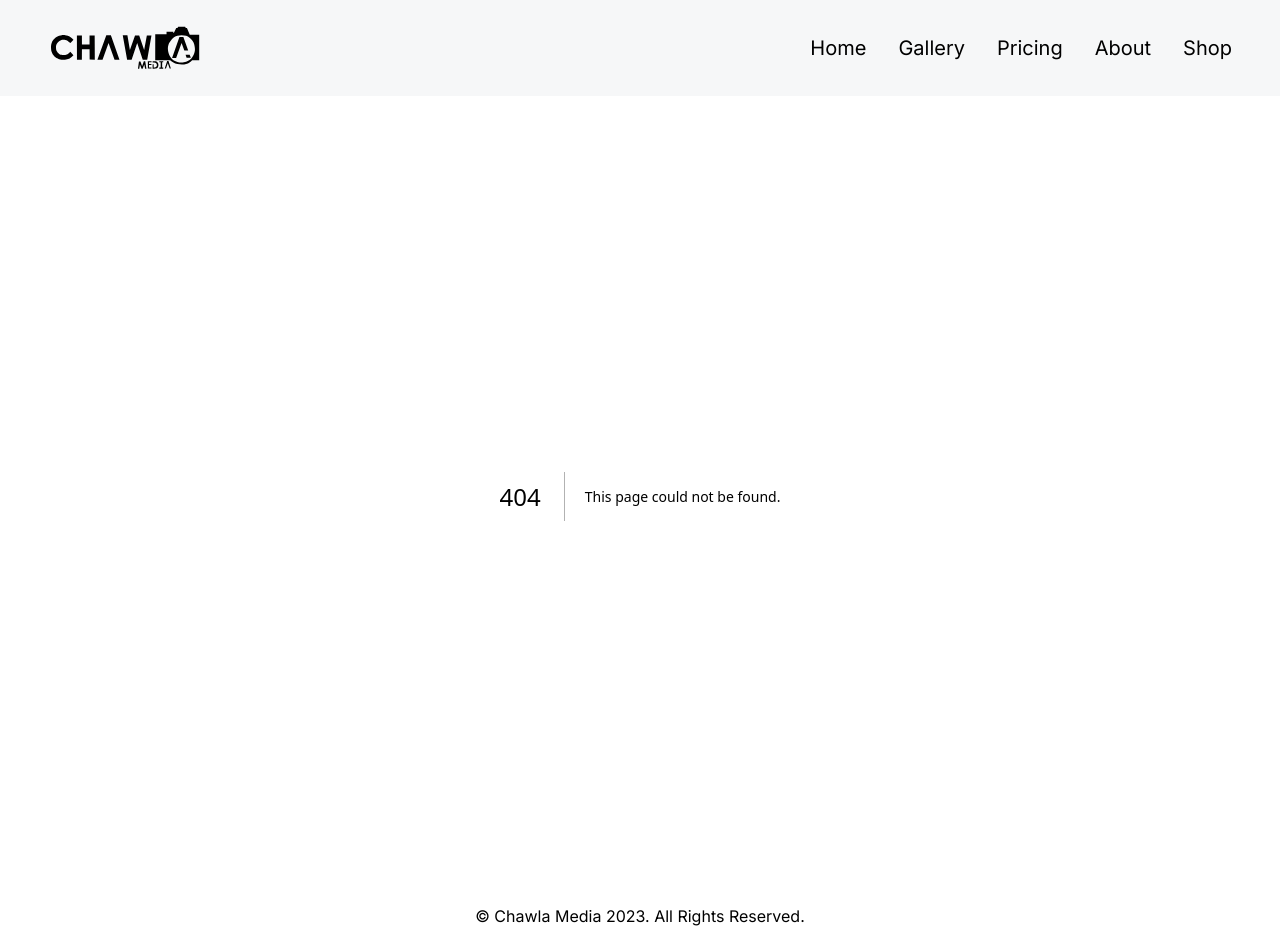
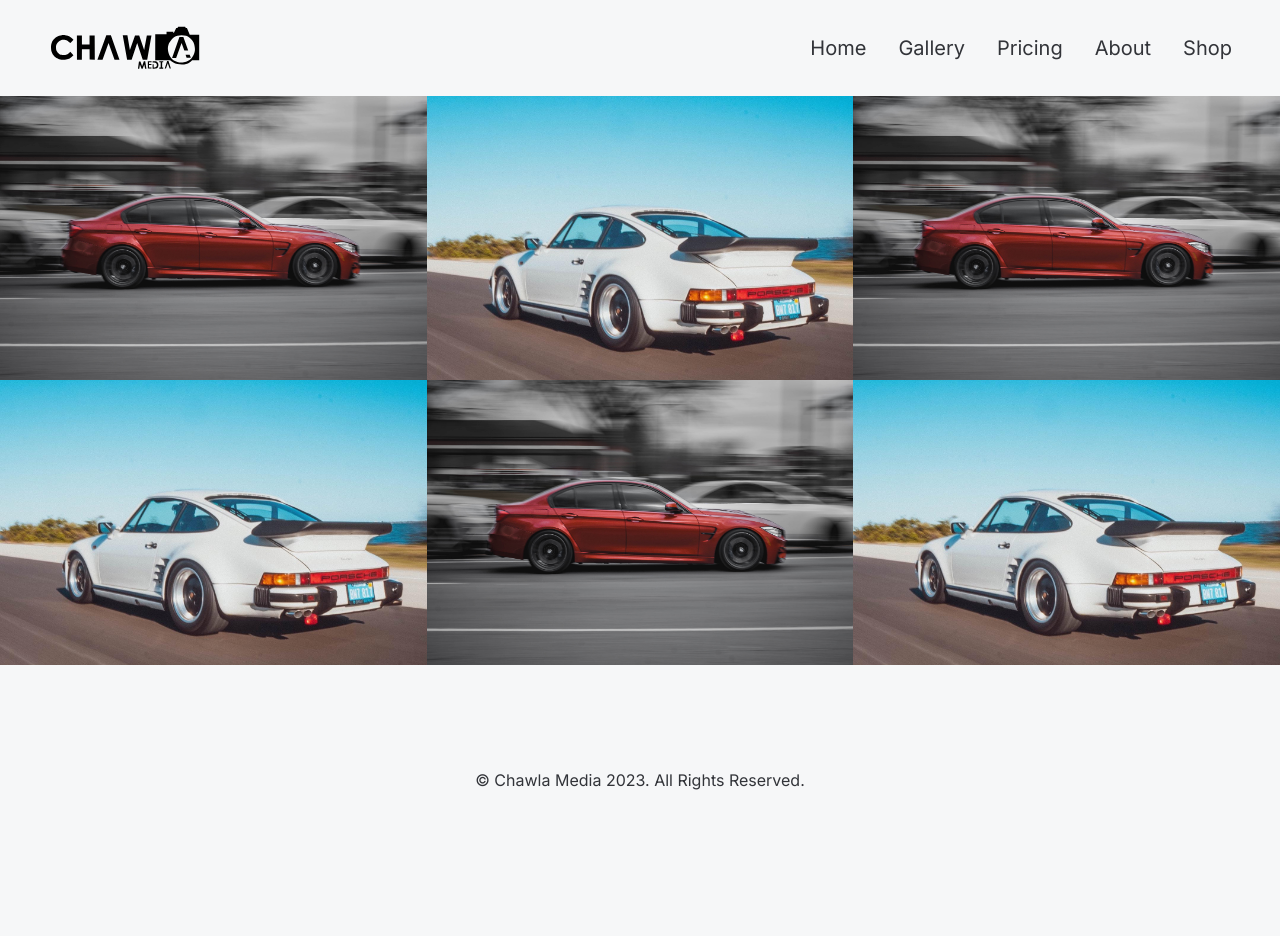
Before and after one commit to stevmwhitfield/chawlamedia.com, a Next.js app: page /gallery in a window 1280 px wide. Before the commit this address had no page. After the commit the page ends 800 px from the top, so only its background shows below. Built offline with nearby package versions, Linux system fonts and the light colour scheme.

Commit message:
Build gallery page with card components

```diff
--- /dev/null
+++ b/src/app/gallery/page.tsx
@@ -0,0 +1,52 @@
+import Card from '@/components/Card';
+
+const Gallery = () => {
+  const temp = [
+    {
+      id: 0,
+      img: '/red-car-photo.jpg',
+      title: 'red car',
+      description: 'car stills',
+    },
+    {
+      id: 1,
+      img: '/white-car-photo.jpg',
+      title: 'white car',
+      description: 'car rollers',
+    },
+    {
+      id: 3,
+      img: '/red-car-photo.jpg',
+      title: 'red car',
+      description: 'car stills',
+    },
+    {
+      id: 4,
+      img: '/white-car-photo.jpg',
+      title: 'white car',
+      description: 'car rollers',
+    },
+    {
+      id: 5,
+      img: '/red-car-photo.jpg',
+      title: 'red car',
+      description: 'car stills',
+    },
+    {
+      id: 6,
+      img: '/white-car-photo.jpg',
+      title: 'white car',
+      description: 'car rollers',
+    },
+  ];
+
+  return (
+    <div className='grid grid-cols-1 row sm:grid-cols-2 lg:grid-cols-3'>
+      {temp.map((card) => (
+        <Card key={card.id} img={card.img} title={card.title} description={card.description} />
+      ))}
+    </div>
+  );
+};
+
+export default Gallery;
--- /dev/null
+++ b/src/components/Card.tsx
@@ -0,0 +1,25 @@
+import { Card } from '@/types';
+
+import { Racing_Sans_One } from 'next/font/google';
+import Image from 'next/image';
+
+const racingSansOne = Racing_Sans_One({
+  subsets: ['latin'],
+  weight: '400',
+});
+
+const Card = ({ img, title, description }: Card) => {
+  return (
+    <div className='relative w-full aspect-[3/2] group'>
+      <Image src={img} alt={title} className='object-cover group-hover:grayscale' fill />
+      <div className='invisible group-hover:visible absolute inset-0 flex flex-col items-center justify-center gap-2 bg-primary-900 bg-opacity-50'>
+        <h2 className={`capitalize text-xl text-primary-100 font-bold ${racingSansOne.className}`}>
+          {title}
+        </h2>
+        <p className='capitalize text-lg text-primary-200'>{description}</p>
+      </div>
+    </div>
+  );
+};
+
+export default Card;
```
